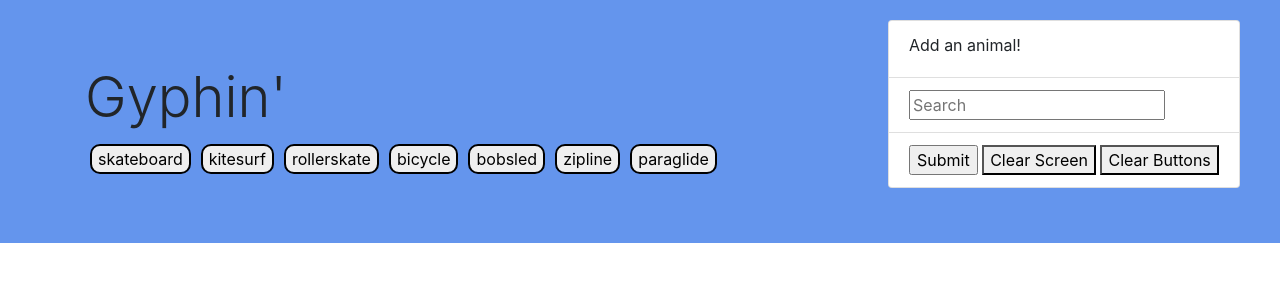
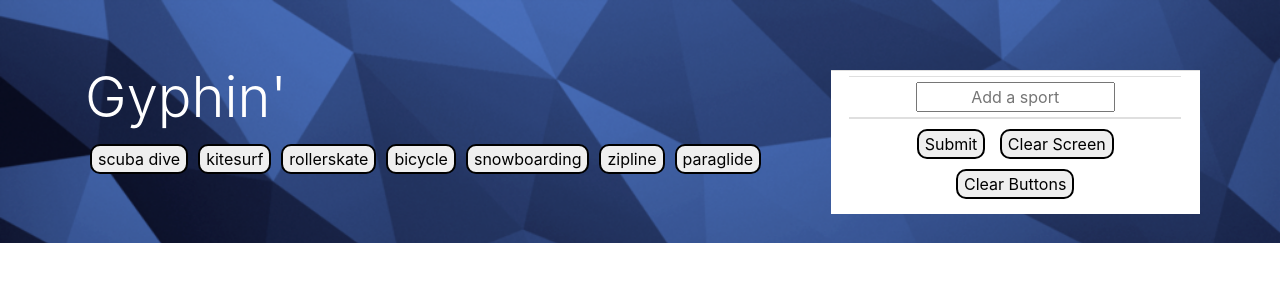
Before and after one commit to WladSF/GiphyAPI, a plain HTML site: page index.html in a window 1280 px wide. Drawn offline with nearby package versions, Linux system fonts and the light colour scheme.

Commit message:
CSS adjustments

```diff
--- a/assets/css/style.css
+++ b/assets/css/style.css
@@ -1,12 +1,28 @@
 .jumbotron {
-    background-color: cornflowerblue;
+    background-image: url("../Images/low_poly_wallpaper_by_atty12-d74s7oc.png");
+    background-repeat: no-repeat;
+    background-size: 100%;
 }
 
-div.card {
-    float: right;
-    top: 20px;
+h1 {
+    color: white;
+}
+
+.list-group-item {
+    width: 90%;
+    text-align: center;
+    padding: 5px 0px;
+    margin: 0 auto;
+
+}
+
+ul.list-group.list-group-flush {
+    width: 32%;
+    margin: 0 ;
     position: absolute;
-    right: 40px;
+    top: 70px;
+    right: 60px;
+
 }
 
 button.sports {
@@ -16,9 +32,8 @@ button.sports {
 
 }
 
-div#buttons {
-
-    width: 70%;
+#buttons {
+    width: 65%;
 }
 
 h1.display-4 {
@@ -28,10 +43,19 @@ h1.display-4 {
 img {
     width: 300px;
     height: 200px;
-    text-align: center;
-
+    float: left;
+    padding: 15px;
+    margin: 0 20px;
 }
 
-#display {
+#sport-input {
     text-align: center;
+    width: 60%;
 }
+
+
+ #add-sport, #clear, #clearBtns {
+    margin: 5px;
+    border: solid 2px black;
+    border-radius: 10px;
+}
--- a/assets/javascript/giphy.js
+++ b/assets/javascript/giphy.js
@@ -14,7 +14,7 @@
 $(document).ready(function () {
 
         //Array of strings stored into variable 'topics'
-        var topics = ["skateboard", "kitesurf", "rollerskate", "bicycle", "bobsled", "zipline", "paraglide"]
+        var topics = ["scuba dive", "kitesurf", "rollerskate", "bicycle", "snowboarding", "zipline", "paraglide"]
 
         function renderButtons() {
                 $("#buttons").empty(); //This .empty method empties and populate the html with the loop below
@@ -55,7 +55,7 @@ $(document).ready(function () {
 
                                 var rated = $("<p>").text('Rating: ' + results[i].rating.toUpperCase());
                                 $("#display").append(image);
-                                $("#display").append(rated);
+                                $("img").prepend(rated);
                         };
                 })
 
@@ -89,12 +89,13 @@ $(document).ready(function () {
         });
 
         $("#clearBtns").click(function () {
-                topics = ["skateboard", "kitesurf", "rollerskate", "bicycle", "bobsled", "zipline", "paraglide"];
+                topics = ["scuba dive", "kitesurf", "rollerskate", "bicycle", "snowboarding", "zipline", "paraglide"];
                 renderButtons();
         })
 
         $("#clear").click(function () {
                 $("#display").empty();
+                console.log(clear);
         })
 
         $(document).on("click", "button", displayResults);
--- a/index.html
+++ b/index.html
@@ -27,11 +27,10 @@
         <div class="container">
             <h1 class="display-4">Gyphin'</h1>
             <div id="buttons"></div>
-            <div class="card" style="width: 22rem;">
+            <!-- <div class="card" style="width: 28rem;"> -->
                 <ul class="list-group list-group-flush">
                   <li class="list-group-item"><form id="sport-form">
-                    <label for="animal-input">Add an animal!</label></li>
-                  <li class="list-group-item"><input type="text" id="sport-input" placeholder="Search"><br></li>
+                  <li class="list-group-item"><input type="text" id="sport-input" placeholder="Add a sport"><br></li>
                   <li class="list-group-item"><input id="add-sport" type="submit" value="Submit">
                     <button type="button" id="clear">Clear Screen</button>
                     <button type="button" id="clearBtns">Clear Buttons</button>
```
Also changed, not shown: assets/Images/low_poly_wallpaper_by_atty12-d74s7oc.png (added), 5 other files.
